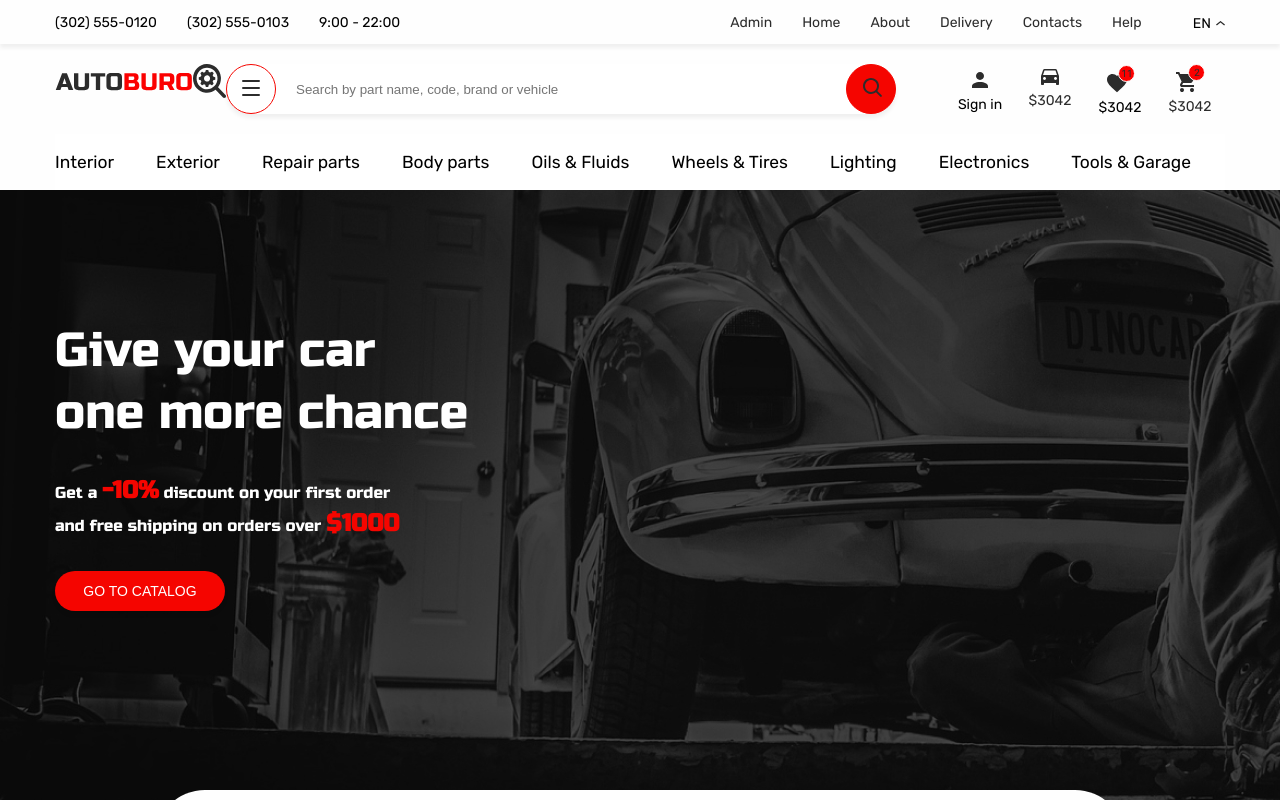
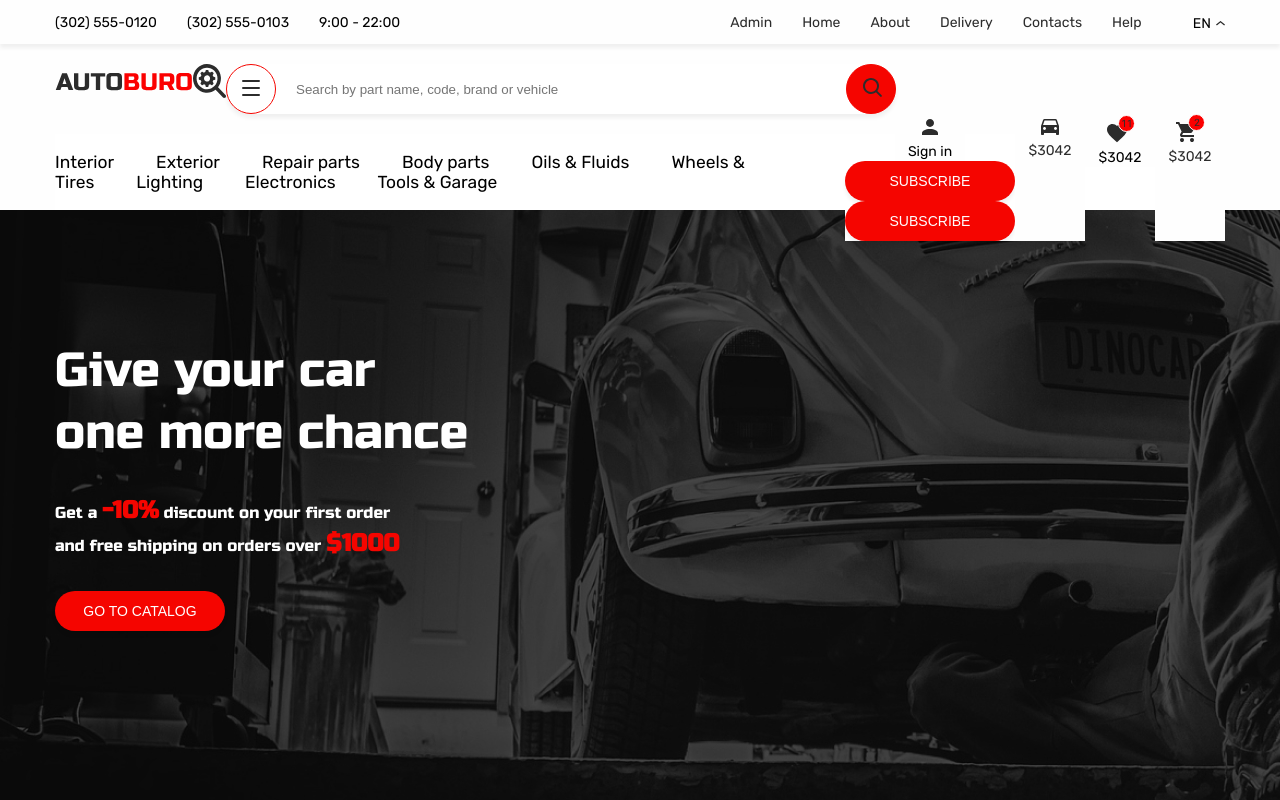
Before and after one commit to prosvitco-artur/CarBuro, a React (Create React App) app in the folder client/: page / in a window 1280 px wide. Shown: the top 800 px of the page. Built offline with nearby package versions, Linux system fonts and the light colour scheme.

Commit message:
add current plugin

```diff
--- a/client/src/components/Header/Sidebar.jsx
+++ b/client/src/components/Header/Sidebar.jsx
@@ -9,6 +9,7 @@ import { connect } from "react-redux";
 import { NavLink } from "react-router-dom";
 import { setCurrentModal } from '../../redux/GlobalReducer';
 import LinckIcon from '../LinksButton/LinksIcon';
+import { SignInBlock } from '../LinksButton/OnhoverBlocks';
 
 const Sidebar = (props) => {
 
@@ -37,17 +38,20 @@ const Sidebar = (props) => {
                 </button>
             </div>
             <div className="float_right account_bar text_center">
-                <LinckIcon type={'button'} linckAction={setSignInPopup} title={"Sign in"}>
-                    <SignInIcon />
+                <LinckIcon icon={<SignInIcon />} type={'button'} linckAction={setSignInPopup} title={"Sign in"}>
+                <SignInBlock />
                 </LinckIcon>
-                <LinckIcon linckAction={'/admin'} type={'link'} title={"Garage"}>
-                    <GarageIcon />
+                {/*  */}
+                <LinckIcon icon={<GarageIcon />} linckAction={'/admin'} type={'link'} title={"Garage"}>
+
                 </LinckIcon>
-                <LinckIcon linckAction={'/'} type={'button'} title={"$3042"}>
-                    <LikeItIcon />
+                {/*  */}
+                <LinckIcon icon={<LikeItIcon />} linckAction={'/'} type={'button'} title={"$3042"}>
+
                 </LinckIcon>
-                <LinckIcon linckAction={'/'} type={'link'} title={"$1010"}>
-                    <CartIcon />
+                {/*  */}
+                <LinckIcon icon={<CartIcon />} linckAction={'/'} type={'link'} title={"$1010"}>
+
                 </LinckIcon>
             </div>
         </div>
--- a/client/src/components/LinksButton/LinksIcon.jsx
+++ b/client/src/components/LinksButton/LinksIcon.jsx
@@ -2,18 +2,21 @@ import React from "react";
 import { NavLink } from "react-router-dom";
 import style from './LinksButton.module.css';
 
-const LinckIcon = ({ type, linckAction, children, title }) => {
+const LinckIcon = ({ icon, type, linckAction, children, title }) => {
     if (type === 'button') {
         return (
-            <button onClick={() => linckAction('login')} className={style.button + " rubik_regular size_14 pointer_red"}>
+            <div>
+                <button onClick={() => linckAction('login')} className={style.button + " rubik_regular size_14 pointer_red"}>
+                    {icon}
+                    <p>{title}</p>
+                </button>
                 {children}
-                <p>{title}</p>
-            </button>
+            </div>
         )
     } else if (type === 'link') {
         return (
             <NavLink to={linckAction} className={style.button + " rubik_regular size_14 pointer_red"}>
-                {children}
+                {icon}
                 <p>$3042</p>
             </NavLink>
         )
--- /dev/null
+++ b/client/src/components/LinksButton/OnhoverBlocks.jsx
@@ -0,0 +1,19 @@
+import React from "react";
+import { Button } from "../prototype/Button/Button";
+
+export const SignInBlock = (props) => {
+    return (
+        <div className="background_white text_center">
+            <Button
+                title={'subscribe'}
+                type={'red'}
+                classStyle={""}
+            />
+            <Button
+                title={'subscribe'}
+                type={'red'}
+                classStyle={""}
+            />
+        </div>
+    )
+}
--- a/client/src/components/SelectMenu/SelectMenu.jsx
+++ b/client/src/components/SelectMenu/SelectMenu.jsx
@@ -14,7 +14,7 @@ const SelectMenu = (props) => {
             </div>
             <div style={{ padding: '11px 0' }} className="float_left size_14">Select vehicle</div>
 
-            <Selectel data={[1,2,3,4,5,6]} />
+            <Selectel />
             <Selectel />
             <Selectel />
             <Selectel />
--- a/client/src/components/SelectMenu/Selectel.jsx
+++ b/client/src/components/SelectMenu/Selectel.jsx
@@ -5,19 +5,45 @@ import { ReactComponent as VectorClose } from '../../common/img/nessesary/Vector
 const Selectel = ({ children, selectData }) => {
 
     let [isOpen, changeOpen] = useState(false);
+    let [currentOption, setOption] = useState('Year');
 
-    let tooggleOpen = ( ) => {
+    let tooggleOpen = () => {
         changeOpen(!isOpen);
     }
 
+    let chengeCurrentData = (value) => {
+        setOption(value);
+    }
+
     return (
-        <div onClick={()=> tooggleOpen()} className={isOpen ? 'background_white float_left radius_50 select box_shadow_4 ' : 'background_grey float_left radius_50 select opacity7' }>
-            <span>Year</span>
-            { isOpen ?
-            <VectorClose style={{float: 'right', marginTop: '6px'}} />
-            : <SelectelVector style={{float: 'right', marginTop: '6px'}} />
+        <div onClick={() => tooggleOpen()} className={isOpen ? 'background_white float_left radius_50 select box_shadow_4 ' : 'background_grey float_left radius_50 select opacity7'}>
+            <span>{currentOption}</span>
+            {isOpen ?
+                <VectorClose style={{ float: 'right', marginTop: '6px' }} />
+                : <SelectelVector style={{ float: 'right', marginTop: '6px' }} />
             }
-            </div>
+            {/* <div className="box_select box_shadow_4 background_white">
+                <div className="scrolling">
+                    <p onClick={() => chengeCurrentData('2021')} className="pointer_red">2021</p>
+                    <p className="pointer_red">2020</p>
+                    <p className="pointer_red">2019</p>
+                    <p className="pointer_red">2018</p>
+                    <p className="pointer_red">2018</p>
+                    <p className="pointer_red">2018</p>
+                    <p className="pointer_red">2018</p>
+                    <p className="pointer_red">2018</p>
+                    <p className="pointer_red">2018</p>
+                    <p className="pointer_red">2018</p>
+                    <p className="pointer_red">2018</p>
+                    <p className="pointer_red">2018</p>
+                    <p className="pointer_red">2018</p>
+                    <p className="pointer_red">2018</p>
+                    <p className="pointer_red">2018</p>
+                    <p className="pointer_red">2018</p>
+                    <p className="pointer_red">2018</p>
+                </div>
+            </div> */}
+        </div>
     )
 }
 
```
